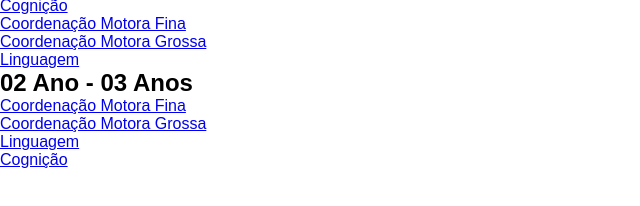
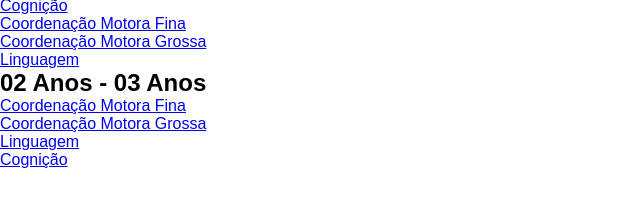
Before and after one commit to CezarioPedro/projeto-atividadespcf, a plain HTML site: page index.html in a window 1280 px wide. Shown: the part 440-646 px from the top of the page, 0-640 px from the left. Drawn offline with Linux system fonts and the light colour scheme.

Commit message:
Atualização index
Erro de texto

```diff
--- a/index.html
+++ b/index.html
@@ -57,7 +57,7 @@
     </main>
 
     <main class="2a3anos">
-        <h2>02 Ano - 03 Anos</h2>
+        <h2>02 Anos - 03 Anos</h2>
         <ul>
             <li><a href="2-3anos/coormotfina2a3.html">Coordenação Motora Fina</a></li>
             <li><a href="2-3anos/coordmotgros2a3.html">Coordenação Motora Grossa</a></li>
```
